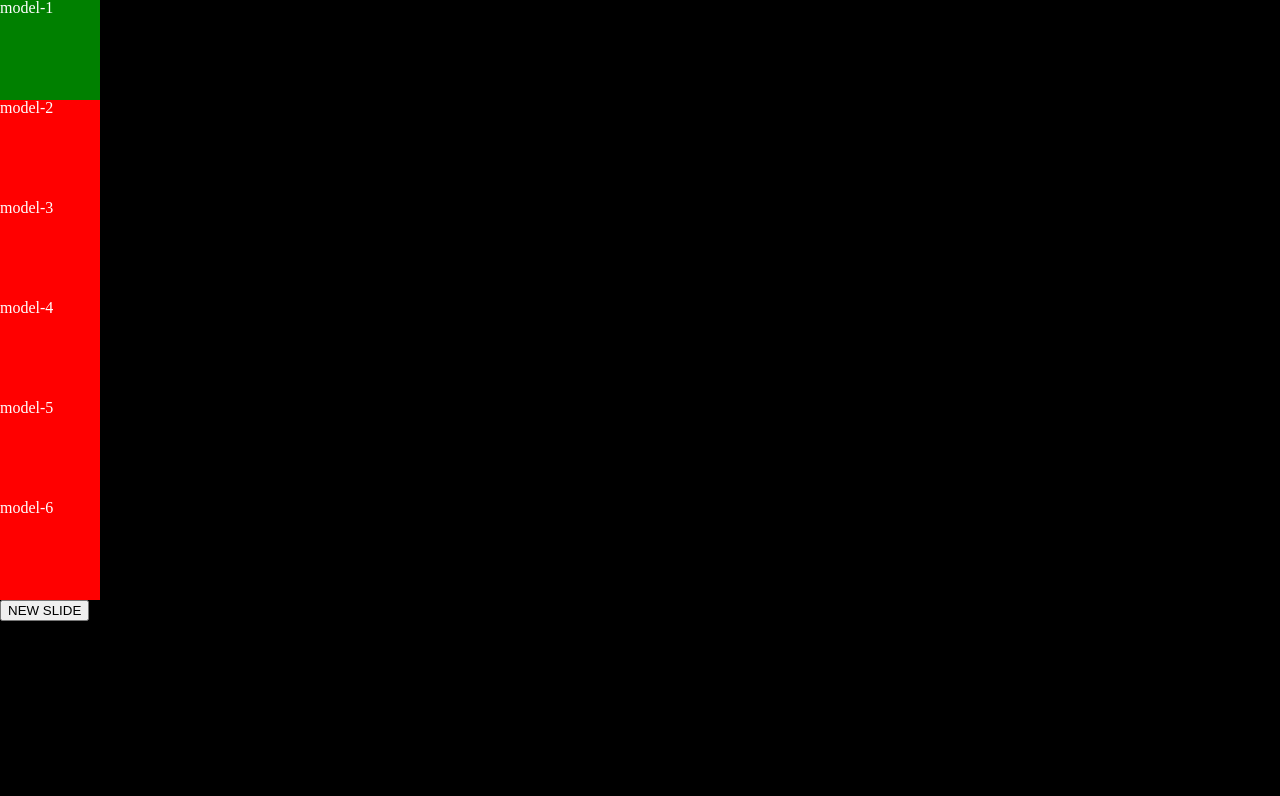
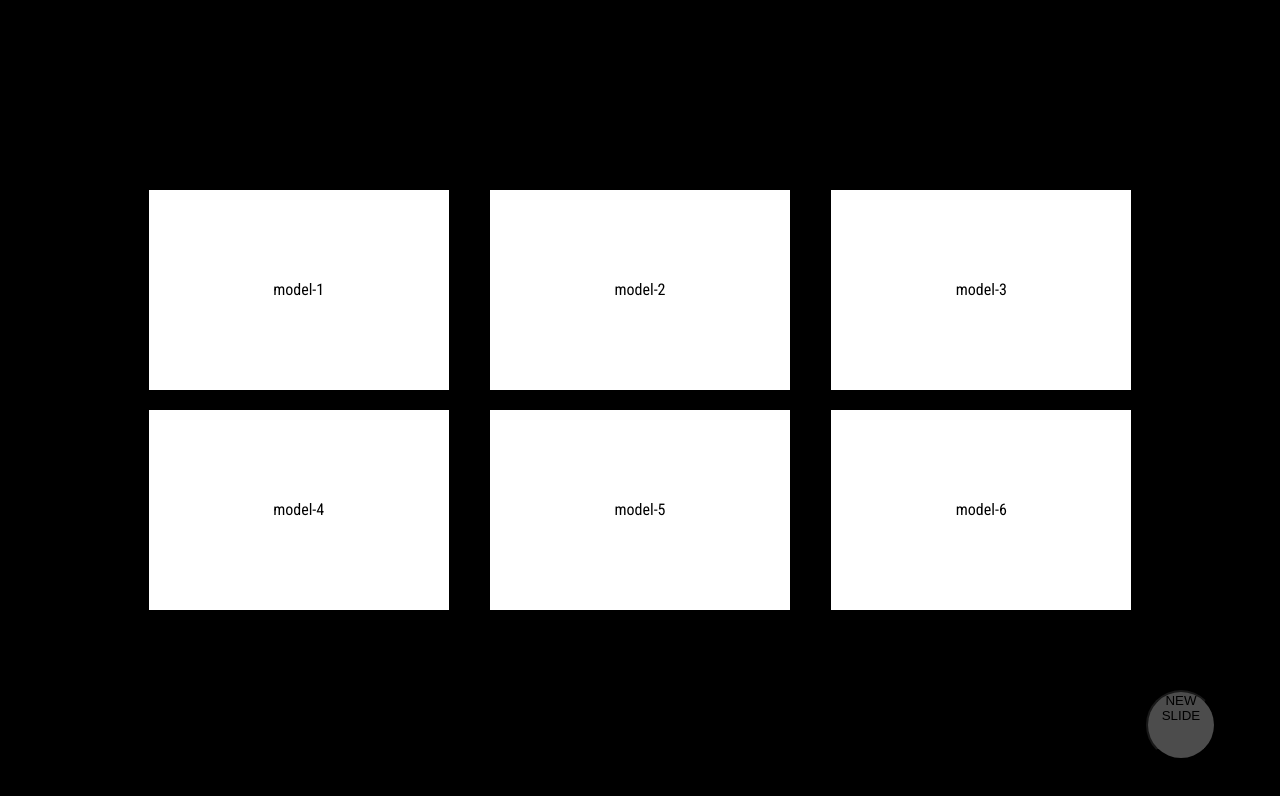
Before and after one commit to ClementLmn/slideshow, a website built with webpack: page src/index.html in a window 1280 px wide. Both pictures are taken after a click on the button "NEW". Built offline with nearby package versions, Linux system fonts and the light colour scheme.

Commit message:
Update model selection and append

```diff
--- a/src/index.html
+++ b/src/index.html
@@ -19,11 +19,9 @@
         </div>
     </div>
 
+    <button id='newSlide'>NEW SLIDE</button>
+
     <div id='slideshow' class='slideshow'></div>
-
-    <div id='workspace' class='workspace'>
-        <button id='newSlide'>NEW SLIDE</button>
-    </div>
 
     <script src="https://www.gstatic.com/firebasejs/4.10.1/firebase.js"></script>
 </body>
--- a/src/js/newSlideshow.js
+++ b/src/js/newSlideshow.js
@@ -1,35 +1,35 @@
 const MODELS = [
     {
         'name': 'model-1',
-        'template': "<h1 class='center'></h1>",
+        'template': "<h1 class='center' contenteditable='true'>Votre titre ici</h1>",
         'choice': 1
     },
     {
         'name': 'model-2',
-        'template': "<h1 class='top'></h1><p class='left'></p><img class='right' src='.'><p class='bottom'></p>",
+        'template': "<h1 class='top' contenteditable='true'>Votre titre ici</h1><p class='left' contenteditable='true'>Votre texte ici</p><img class='right' src='.'><p class='bottom' contenteditable='true'>Votre texte ici</p>",
         'choice': 2
     },
     {
         'name': 'model-3',
-        'template': "<h1 class='top'></h1><img class='left' src='.'><p class='right'></p><p class='bottom'></p>",
+        'template': "<h1 class='top' contenteditable='true'>Votre titre ici</h1><img class='left' src='.'><p class='right' contenteditable='true'>Votre texte ici</p><p class='bottom' contenteditable='true'>Votre texte ici</p>",
         'choice': 3
     },
     {
         'name': 'model-4',
-        'template': "<h1 class='top'></h1><p class='center'></p><p class='bottom'></p>",
+        'template': "<h1 class='top' contenteditable='true'>Votre titre ici</h1><p class='center' contenteditable='true'>Votre texte ici</p><p class='bottom' contenteditable='true'>Votre texte ici</p>",
         'choice': 4
     },
     {
         'name': 'model-5',
-        'template': "<p class='left'></p><img class='right' src='.'>",
+        'template': "<p class='left' contenteditable='true'>Votre texte ici</p><img class='right' src='.'>",
         'choice': 5
     },
     {
         'name': 'model-6',
-        'template': "<img class='left' src='.'><p class='right'></p>",
+        'template': "<img class='left' src='.'><p class='right' contenteditable='true'>Votre texte ici</p>",
         'choice': 6
     }
-]
+];
 
 let cpt = 0;
 var choices;
@@ -41,6 +41,7 @@ export const createModels = (slideshow) => {
 
     MODELS.forEach((model) => {
         let tmp = document.createElement('div');
+        tmp.classList.add('model');
         tmp.setAttribute('id', model.name);
         tmp.insertAdjacentHTML('beforeend', model.template);
         models.appendChild(tmp);
@@ -73,34 +74,35 @@ export const insert = (slideshow, workspace) => {
     choices = document.querySelector('.choices');
     choicesEl = document.querySelectorAll('.choices li');
 
-    init(workspace);
+    init(slideshow, workspace);
 }
 
-export const init = (workspace) => {
+export const init = (slideshow, workspace) => {
     const onModelSelect = (modelId) => {
         const model = document.querySelector('#model-' + modelId);
         let tmp = model.cloneNode(true);
         cpt++;
 
         tmp.removeAttribute('id');
+        tmp.className = 'slide';
         tmp.dataset.slideId = cpt;
         tmp.dataset.slideModel = modelId;
 
-        hideChoices();
         workspace.appendChild(tmp);
     }
 
     choicesEl.forEach((element) => {
         element.onclick = () => {
             onModelSelect(element.value);
+            hideElement(slideshow);
         }
     });
 }
 
-export const showChoices = () => {
-    choices.style.display = 'block';
+export const showElement = (element) => {
+    element.style.display = 'flex';
 }
 
-export const hideChoices = () => {
-    choices.style.display = 'none';
+export const hideElement = (element) => {
+    element.style.display = 'none';
 }
--- a/src/main.js
+++ b/src/main.js
@@ -10,6 +10,8 @@ const newBtn = document.querySelector('#new');
 const slideshow = document.querySelector('#slideshow');
 const workspace = document.querySelector('#workspace');
 const newSlideBtn = document.querySelector('#newSlide');
+
+var slidesContainer;
 
 db.init();
 url.check();
@@ -24,13 +26,18 @@ if(join){
 }
 
 newBtn.addEventListener('click', () => {
-    workspace.style.display = 'block';
-    slideshow.style.display = 'block';
-    app.style.display = 'none';
-    newSlideshow.insert(slideshow, workspace);
+    const tmp = document.createElement('div');
+    tmp.classList.add('slides-container');
+    app.innerHTML = '';
+    app.appendChild(tmp);
+
+    newSlideshow.showElement(slideshow);
+    slidesContainer = document.querySelector('.slides-container');
+    newSlideshow.insert(slideshow, slidesContainer);
+    newSlideshow.showElement(newSlideBtn);
 });
 
 newSlideBtn.addEventListener('click', () => {
-    newSlideshow.showChoices();
-    newSlideshow.init(workspace);
+    newSlideshow.showElement(slideshow);
+    newSlideshow.init(slideshow, slidesContainer);
 });
--- a/src/style.css
+++ b/src/style.css
@@ -53,6 +53,15 @@ html {
 
 #slideshow {
     display: none;
+    width: 100vw;
+    height: 100vh;
+    position: absolute;
+    justify-content: center;
+    top: 0;
+    right: 0;
+    bottom: 0;
+    left: 0;
+    background-color: rgba(0, 0, 0, 0.7);
 }
 
 #workspace {
@@ -67,19 +76,45 @@ html {
     position: relative;
 }
 
+#newSlide {
+    display: none;
+    height: 70px;
+    width: 70px;
+    position: absolute;
+    right: 5vw;
+    bottom: 5vh;
+    border-radius: 50%;
+    background-color: #FFFFFF;
+    cursor: pointer;
+}
+
 .models {
     display: none;
 }
 
 .choices {
-    background-color: rgba(0,0,0,0.7);
+    display: flex;
+    width: 80vw;
+    flex-direction: row;
+    flex-wrap: wrap;
+    justify-content: space-around;
+    align-items: center;
+    align-self: center;
+    font-family: 'Roboto Condensed';
 }
 
 .choices > li {
-    width: 100px;
-    height: 100px;
-    background-color:red;
+    display: flex;
+    width: 300px;
+    height: 200px;
+    margin: 10px;
+    flex-direction: column;
+    justify-content: center;
     list-style: none;
+    text-align: center;
+    color: #000000;
+    background-color:#FFFFFF;
+    cursor: pointer;
 }
 
 .choices > li:hover {
```
